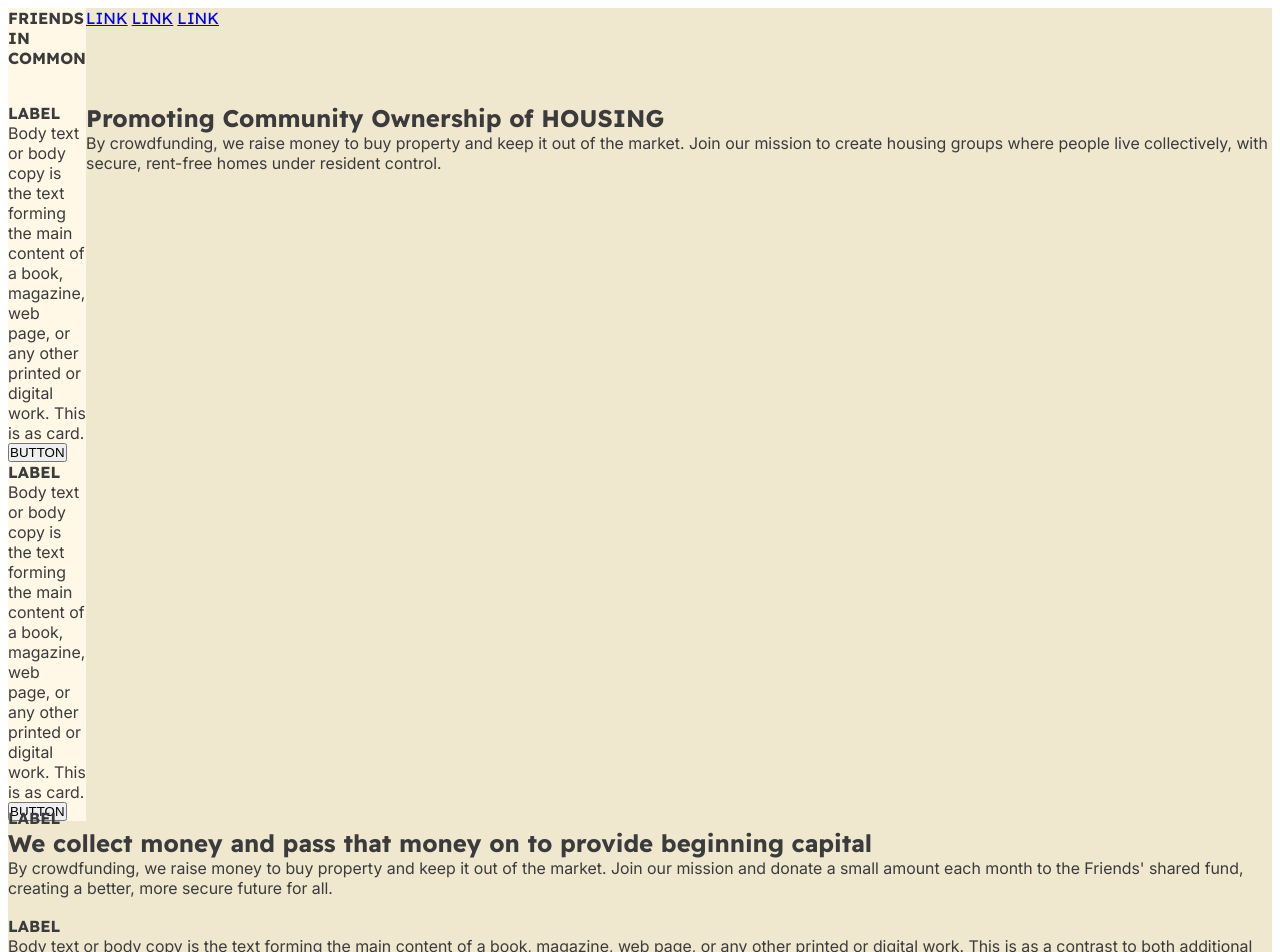
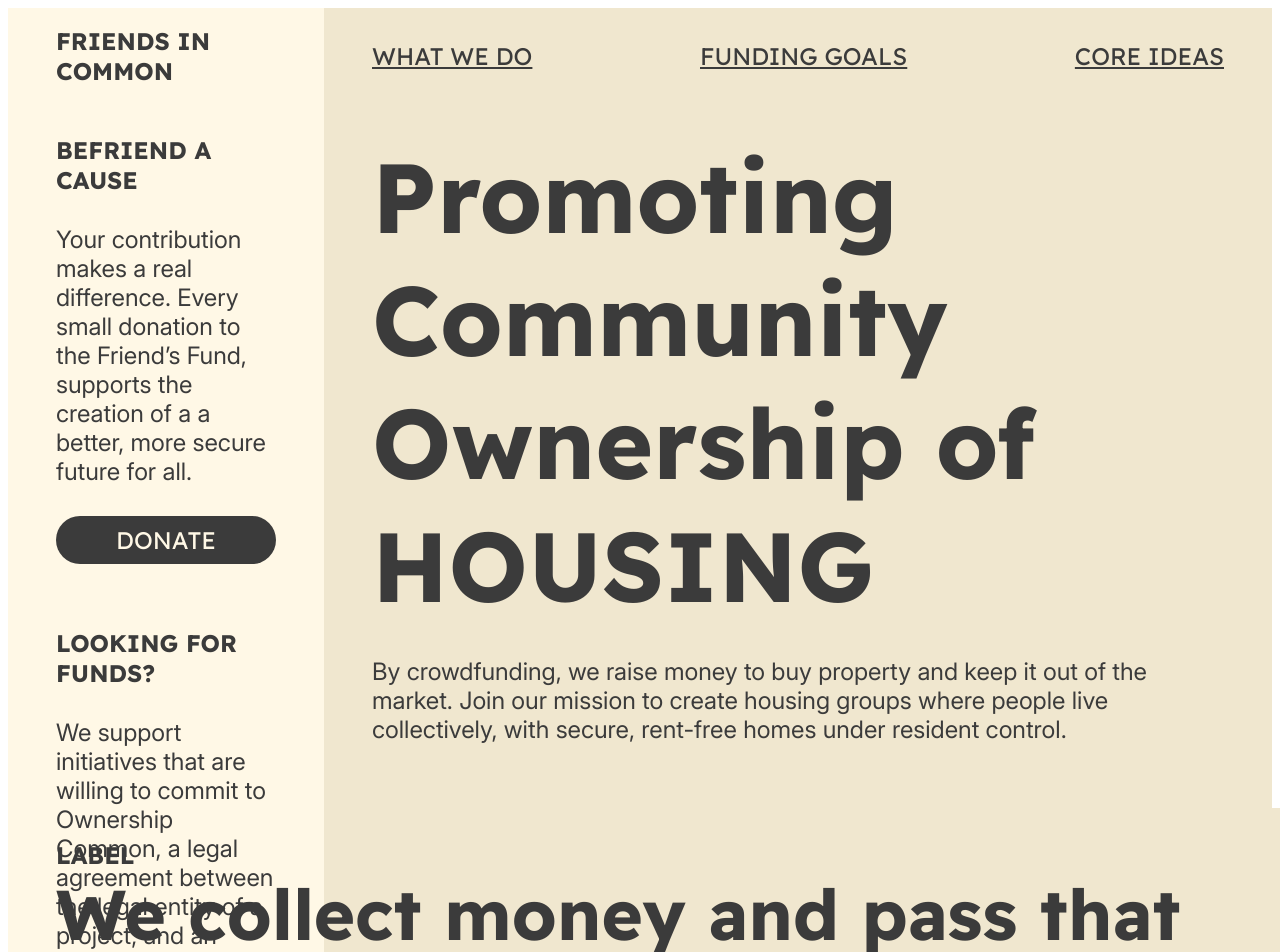
Before and after one commit to pessi-v/fic-website, a SvelteKit app: page / in a window 1280 px wide. Shown: the top 952 px of the page. Built offline with nearby package versions, Linux system fonts and the light colour scheme.

Commit message:
html and css work

```diff
--- a/src/routes/+page.svelte
+++ b/src/routes/+page.svelte
@@ -3,33 +3,39 @@
 		<h4 class="label">FRIENDS IN COMMON</h4>
 	</div>
 	<div class="cardButtonMain">
-		<h4 class="label">LABEL</h4>
+		<div class="flex-column-row-gap">
+			<h4 class="label">BEFRIEND A CAUSE</h4>
 			<p>
-			Body text or body copy is the text forming the main content of a book, magazine, web page, or
-			any other printed or digital work. This is as card.
+				Your contribution makes a real difference. Every small donation to the Friend’s Fund,
+				supports the creation of a a better, more secure future for all.
 			</p>
-		<button class="buttonMain">BUTTON</button>
+			<button class="btn btn-primary buttonMain">DONATE</button>
+		</div>
 	</div>
 	<div class="cardButtonSecondary">
-		<h4 class="label">LABEL</h4>
+		<div class="flex-column-row-gap">
+			<h4 class="label">LOOKING FOR FUNDS?</h4>
 			<p>
-			Body text or body copy is the text forming the main content of a book, magazine, web page, or
-			any other printed or digital work. This is as card.
+				We support initiatives that are willing to commit to Ownership Common, a legal agreement
+				between the legal entity of a project, and an external party
 			</p>
-		<button class="buttonSecondary">BUTTON</button>
+			<button class="btn btn-secondary buttonSecondary">APPLY</button>
+		</div>
 	</div>
 	<div class="navBar">
-		<a href="#coming" class="navLink">LINK</a>
-		<a href="#coming" class="navLink">LINK</a>
-		<a href="#coming" class="navLink">LINK</a>
+		<a href="#coming" class="navLink">WHAT WE DO</a>
+		<a href="#coming" class="navLink">FUNDING GOALS</a>
+		<a href="#coming" class="navLink">CORE IDEAS</a>
 	</div>
 	<div class="heroCard">
-		<h2>Promoting Community Ownership of HOUSING</h2>
+		<div class="flex-column-row-gap">
+			<h2>Promoting<br />Community<br />Ownership of<br />HOUSING</h2>
 			<p>
 				By crowdfunding, we raise money to buy property and keep it out of the market. Join our
-			mission to create housing groups where people live collectively, with secure, rent-free homes
-			under resident control.
+				mission to create housing groups where people live collectively, with secure, rent-free
+				homes under resident control.
 			</p>
+		</div>
 	</div>
 </div>
 <div class="section1">
@@ -80,6 +86,19 @@
 	:root {
 		--background-color-primary: #fff8e6;
 		--background-color-secondary: #f0e7cf;
+
+		--fic-gray: #3b3b3b;
+
+		--space-xxxs: 0.25rem; // 4px
+		--space-xxs: 0.375rem; // 6px
+		--space-xs: 0.5rem; // 8px
+		--space-s: 0.75rem; // 12px
+		--space-m: 1rem; // 16px
+		--space-l: 1.5rem; // 24px
+		--space-xl: 2rem; // 32px
+		--space-xxl: 2.5rem; // 40px
+		--space-xxxl: 3rem; // 48px
+		--space-xxxxl: 4rem; // 64px
 	}
 
 	@font-face {
@@ -122,20 +141,66 @@
 	h2,
 	h3,
 	h4,
-	p {
-		color: #3b3b3b;
-	}
-
-	h1,
-	h2,
-	h3,
-	h4,
 	a {
 		font-family: 'Readex Pro';
+		color: #3b3b3b;
 	}
 
 	p {
 		font-family: 'Inter';
+		color: #3b3b3b;
+	}
+
+	h2 {
+		font-size: 4.4rem;
+	}
+
+	a,
+	h4 {
+		font-size: 1.5rem;
+	}
+
+	.btn {
+		border-radius: 100px;
+		min-height: 6vh;
+		min-width: 13vw;
+		font-family: 'Readex Pro';
+		font-size: 1.5rem;
+	}
+
+	.btn-primary {
+		background-color: var(--fic-gray);
+		color: var(--background-color-primary);
+		border: 0;
+	}
+
+	.btn-secondary {
+		background-color: var(--background-color-primary);
+		color: var(--fic-gray);
+		border: 2px solid var(--fic-gray);
+	}
+
+	.x-padding {
+		@include media(tabletAndUp) {
+			padding-left: var(--space-xxxl);
+			padding-right: var(--space-xxxl);
+		}
+	}
+
+	.y-padding {
+		@include media(tabletAndUp) {
+			padding-top: var(--space-xl);
+			padding-bottom: var(--space-xl);
+		}
+	}
+
+	.flex-column-row-gap {
+		height: auto;
+		width: auto;
+		display: flex;
+		flex-direction: column;
+		justify-content: center;
+		row-gap: 30px;
 	}
 
 	.heroSection {
@@ -145,26 +210,38 @@
 		@include media(tabletAndUp) {
 			height: 100vh;
 			display: grid;
-			grid-template-columns: 1fr 70vw;
+			grid-template-columns: 1fr 75%;
 			grid-template-rows: 95px 1fr 1fr;
 			grid-template-areas:
-				'logo navBar navBar'
-				'cardButtonMain heroCard heroCard'
-				'cardButtonSecondary heroCard heroCard';
-			// width: 100vw;
+				'logo navBar'
+				'cardButtonMain heroCard'
+				'cardButtonSecondary heroCard';
+
+			h2 {
+				font-size: 6.125rem;
+			}
+			p {
+				font-size: 1.5rem;
+			}
 		}
 	}
 
 	.logo {
+		@extend .x-padding;
 		background-color: var(--background-color-primary);
 
 		@include media(tabletAndUp) {
 			// The CSS for screens bigger than tablets
 			grid-area: logo;
+			display: flex;
+			justify-content: flex-start;
+			align-items: center;
 		}
 	}
 
 	.cardButtonMain {
+		@extend .x-padding;
+		@extend .y-padding;
 		background-color: var(--background-color-primary);
 
 		@include media(tabletAndUp) {
@@ -174,6 +251,8 @@
 	}
 
 	.cardButtonSecondary {
+		@extend .x-padding;
+		@extend .y-padding;
 		background-color: var(--background-color-primary);
 
 		@include media(tabletAndUp) {
@@ -183,15 +262,21 @@
 	}
 
 	.navBar {
+		@extend .x-padding;
 		background-color: var(--background-color-secondary);
 
 		@include media(tabletAndUp) {
 			// The CSS for screens bigger than tablets
 			grid-area: navBar;
+			display: flex;
+			justify-content: space-between;
+			align-items: center;
 		}
 	}
 
 	.heroCard {
+		@extend .x-padding;
+		@extend .y-padding;
 		background-color: var(--background-color-secondary);
 
 		@include media(tabletAndUp) {
@@ -199,38 +284,55 @@
 			// height: 100%;
 			// width: 70%;
 			grid-area: heroCard;
+			text-wrap: wrap;
 		}
 	}
 
 	.section1 {
+		@extend .x-padding;
+		@extend .y-padding;
 		background-color: var(--background-color-secondary);
 
 		@include media(tabletAndUp) {
 			// The CSS for screens bigger than tablets
+			height: 100vh;
+			width: 100vw;
 		}
 	}
 
 	.sectionCards {
+		@extend .x-padding;
+		@extend .y-padding;
 		background-color: var(--background-color-primary);
 
 		@include media(tabletAndUp) {
 			// The CSS for screens bigger than tablets
+			height: 100vh;
+			width: 100vw;
 		}
 	}
 
 	.sectionForm {
+		@extend .x-padding;
+		@extend .y-padding;
 		background-color: var(--background-color-secondary);
 
 		@include media(tabletAndUp) {
 			// The CSS for screens bigger than tablets
+			height: 100vh;
+			width: 100vw;
 		}
 	}
 
 	.section2 {
+		@extend .x-padding;
+		@extend .y-padding;
 		background-color: var(--background-color-primary);
 
 		@include media(tabletAndUp) {
 			// The CSS for screens bigger than tablets
+			height: 100vh;
+			width: 100vw;
 		}
 	}
 </style>
```
Lines whose indentation alone changed are shown as unchanged.
